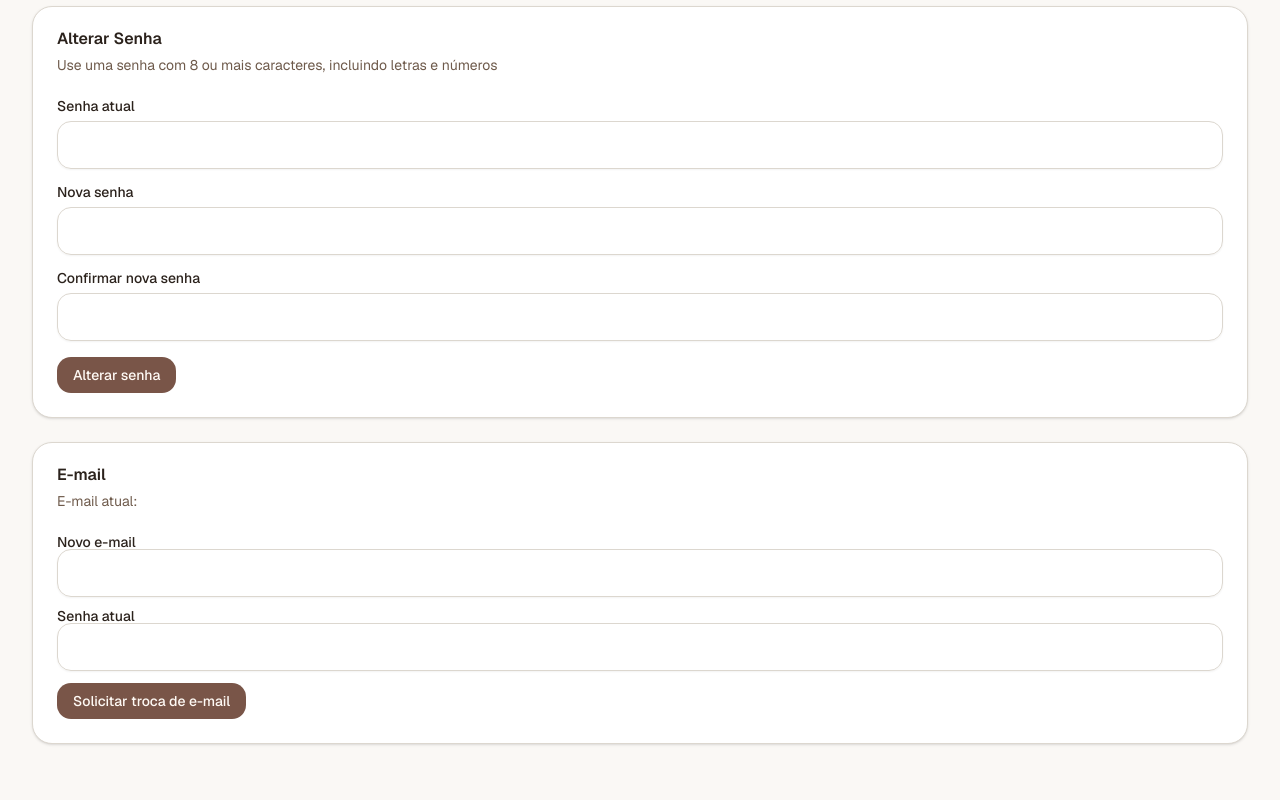
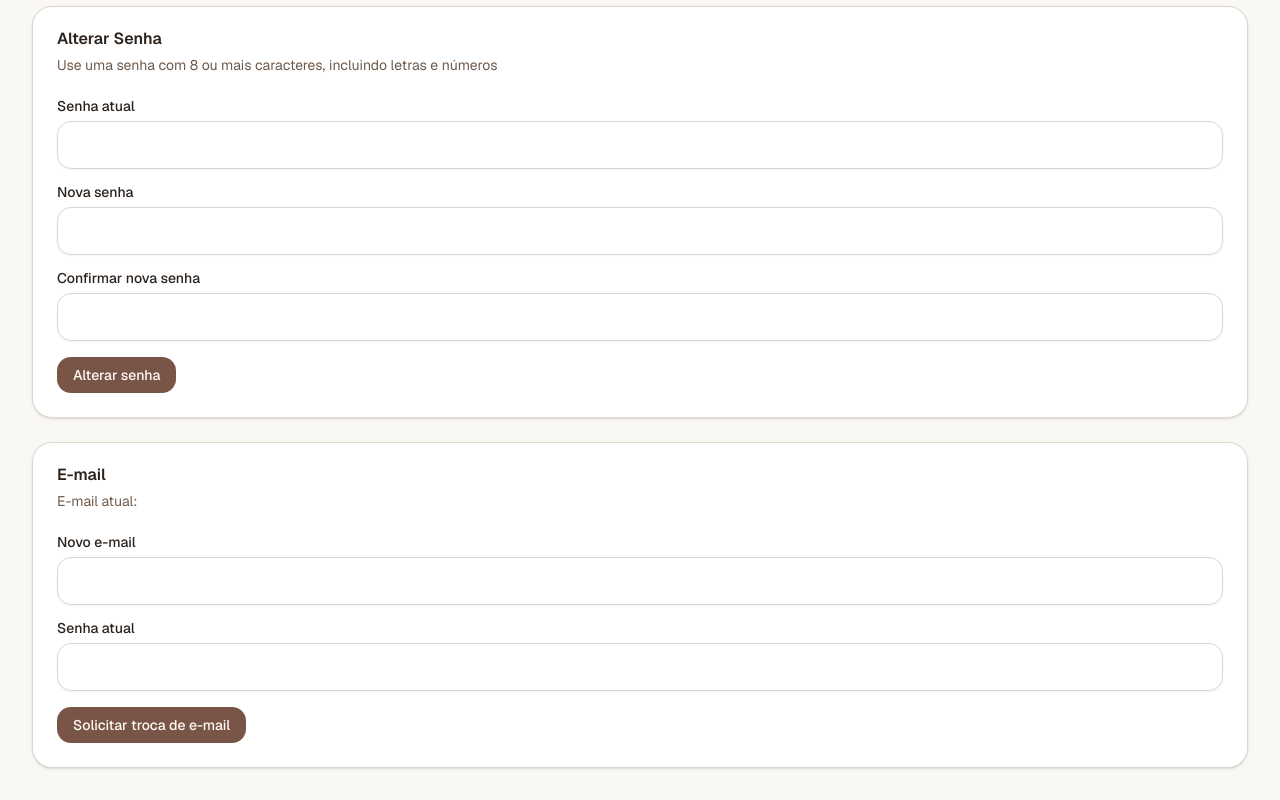
Before and after one commit to luigiferrim/stock_finance_management_system, a Next.js app: page /dashboard/configuracoes in a window 1280 px wide. Shown: the part 431-1231 px from the top of the page. Before the commit the page ends 1207 px from the top, so only its background shows below. Built offline with nearby package versions, Linux system fonts and the light colour scheme; no server answers.

Commit message:
fix(ui): add spacing between label and input in email card; align financial loading screen with other pages

```diff
--- a/app/dashboard/financeiro/page.tsx
+++ b/app/dashboard/financeiro/page.tsx
@@ -93,7 +93,11 @@ export default function FinanceiroPage() {
   }
 
   if (loading) {
-    return <div className="text-sm text-muted-foreground">Carregando análise financeira...</div>
+    return (
+      <div className="flex items-center justify-center min-h-[calc(100vh-4rem)]">
+        <div className="text-sm text-muted-foreground">Carregando...</div>
+      </div>
+    )
   }
 
   if (error) {
--- a/components/settings/email-card.tsx
+++ b/components/settings/email-card.tsx
@@ -36,12 +36,12 @@ export function EmailCard() {
         <CardDescription>E-mail atual: {session?.user?.email}</CardDescription>
       </CardHeader>
       <CardContent>
-        <form onSubmit={onSubmit} className="space-y-3">
-          <div>
+        <form onSubmit={onSubmit} className="space-y-4">
+          <div className="space-y-2">
             <Label htmlFor="newEmail">Novo e-mail</Label>
             <Input id="newEmail" type="email" value={newEmail} onChange={(e) => setNewEmail(e.target.value)} required />
           </div>
-          <div>
+          <div className="space-y-2">
             <Label htmlFor="currentPassword">Senha atual</Label>
             <Input id="currentPassword" type="password" value={currentPassword} onChange={(e) => setCurrentPassword(e.target.value)} required />
           </div>
```
